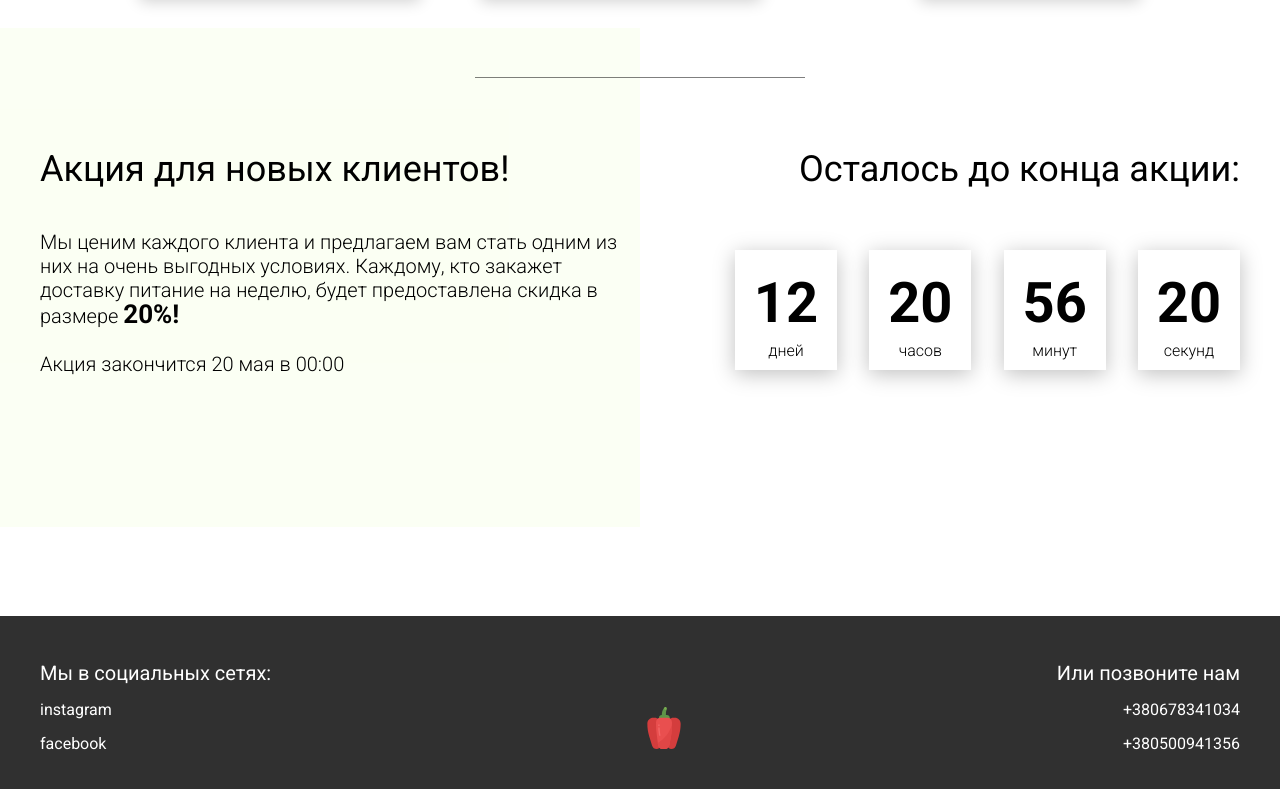
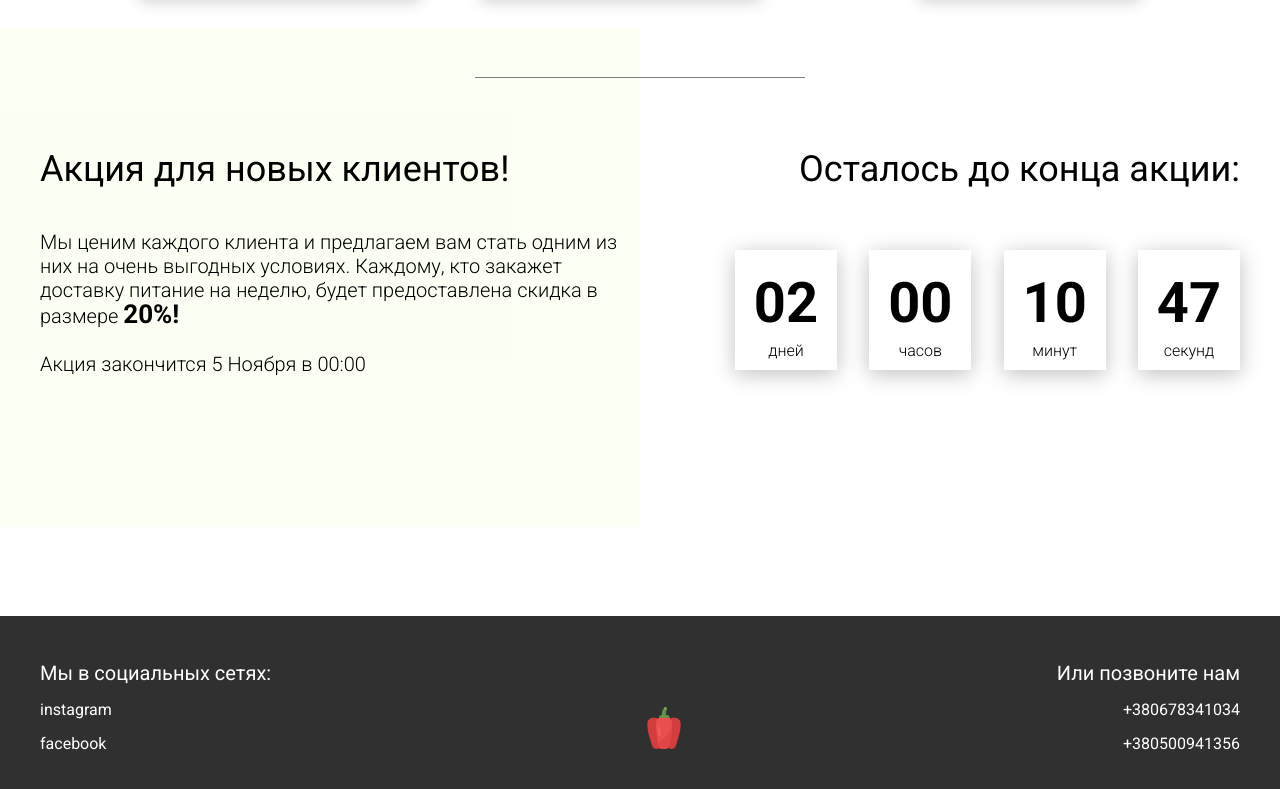
Before and after one commit to MarynychDw/Food, a plain HTML site: page index.html in a window 1280 px wide. Shown: the part 3448-4237 px from the top of the page. Drawn offline with Linux system fonts and the light colour scheme.

Commit message:
add_timer

```diff
--- a/index.html
+++ b/index.html
@@ -242,7 +242,7 @@
                     Мы ценим каждого клиента и предлагаем вам стать одним из них на очень выгодных условиях.
                     Каждому, кто закажет доставку питание на неделю, будет предоставлена скидка в размере <span>20%!</span>
                     <br><br>
-                    Акция закончится 20 мая в 00:00
+                    Акция закончится 5 Ноября в 00:00
                 </div>
             </div>
             <div class="promotion__timer">
--- a/js/script.js
+++ b/js/script.js
@@ -1,7 +1,7 @@
 "use strict";
 
 window.addEventListener("DOMContentLoaded", () => {
-
+	//Tabs
 	const tabs = document.querySelectorAll('.tabheader__item'),
 		tabsContent = document.querySelectorAll('.tabcontent'),
 		tabsParent = document.querySelector('.tabheader__items');
@@ -40,4 +40,58 @@ window.addEventListener("DOMContentLoaded", () => {
 			});
 		}
 	});
+
+	//Timer
+
+	const deadLine = '2023-11-05';
+
+	function getTimeRemaining(endtime) {
+		const t = Date.parse(endtime) - Date.parse(new Date()),
+			days = Math.floor(t / (1000 * 60 * 60 * 24)),
+			hours = Math.floor((t / 1000 * 60 * 60) % 24),
+			minutes = Math.floor((t / 1000 / 60) % 60),
+			seconds = Math.floor((t / 1000) % 60);
+
+		return {
+			'total': t,
+			'days': days,
+			'hours': hours,
+			'minutes': minutes,
+			'seconds': seconds
+		};
+	}
+
+	function getZero(num) {
+		if (num >= 0 && num < 10) {
+			return `0${num}`;
+		} else {
+			return num;
+		}
+	}
+
+	function setClock(selector, endtime) {
+		const timer = document.querySelector(selector),
+			days = timer.querySelector('#days'),
+			hours = timer.querySelector('#hours'),
+			minutes = timer.querySelector('#minutes'),
+			seconds = timer.querySelector('#seconds'),
+			timeInterval = setInterval(updateClock, 1000);
+
+		updateClock();
+
+		function updateClock() {
+			const t = getTimeRemaining(endtime);
+
+			days.innerHTML = getZero(t.days);
+			hours.innerHTML = getZero(t.hours);
+			minutes.innerHTML = getZero(t.minutes);
+			seconds.innerHTML = getZero(t.seconds);
+
+			if (t.total <= 0) {
+				clearInterval(timeInterval);
+			}
+		}
+	}
+
+	setClock('.timer', deadLine);
 });
```
